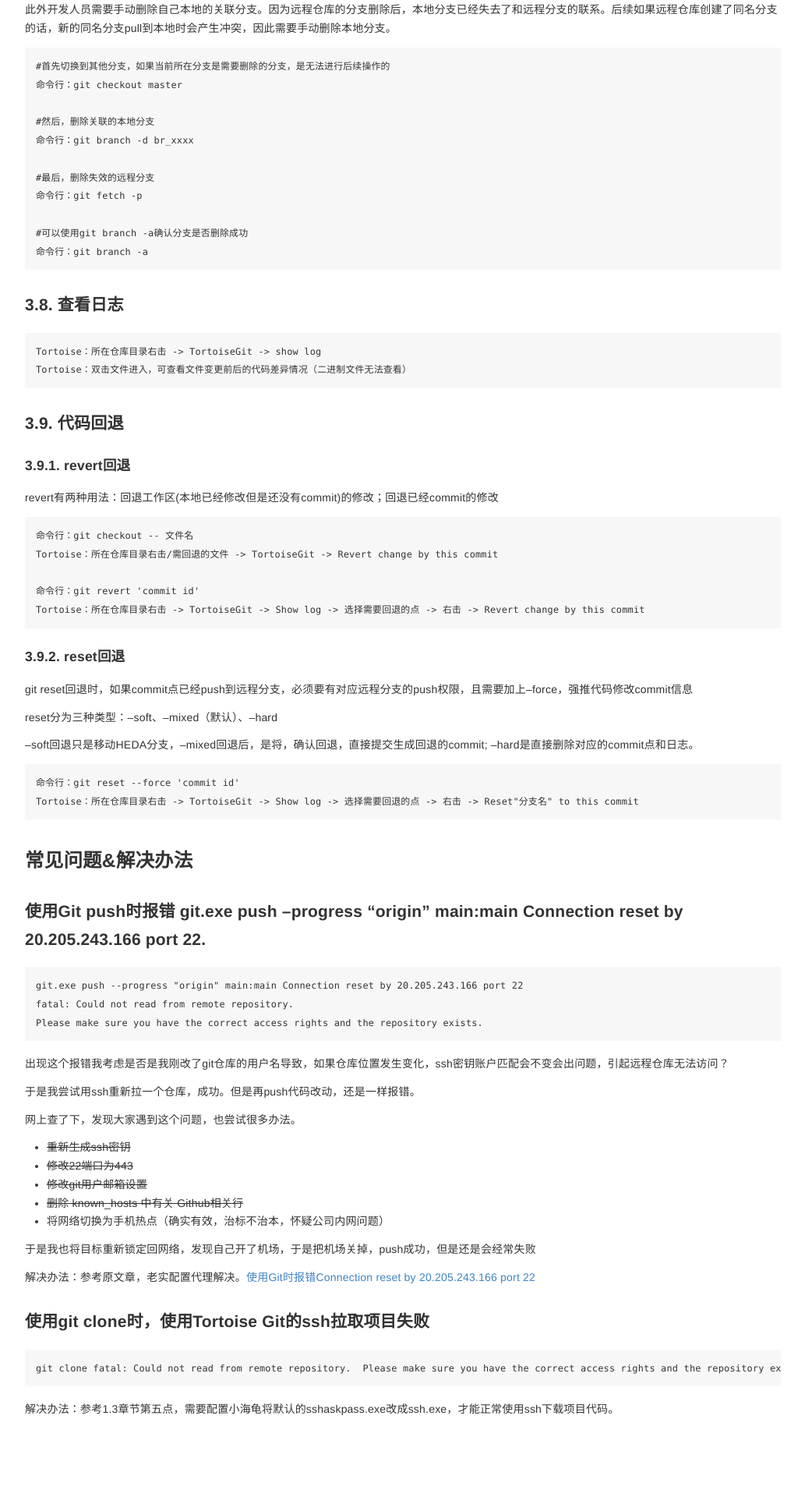
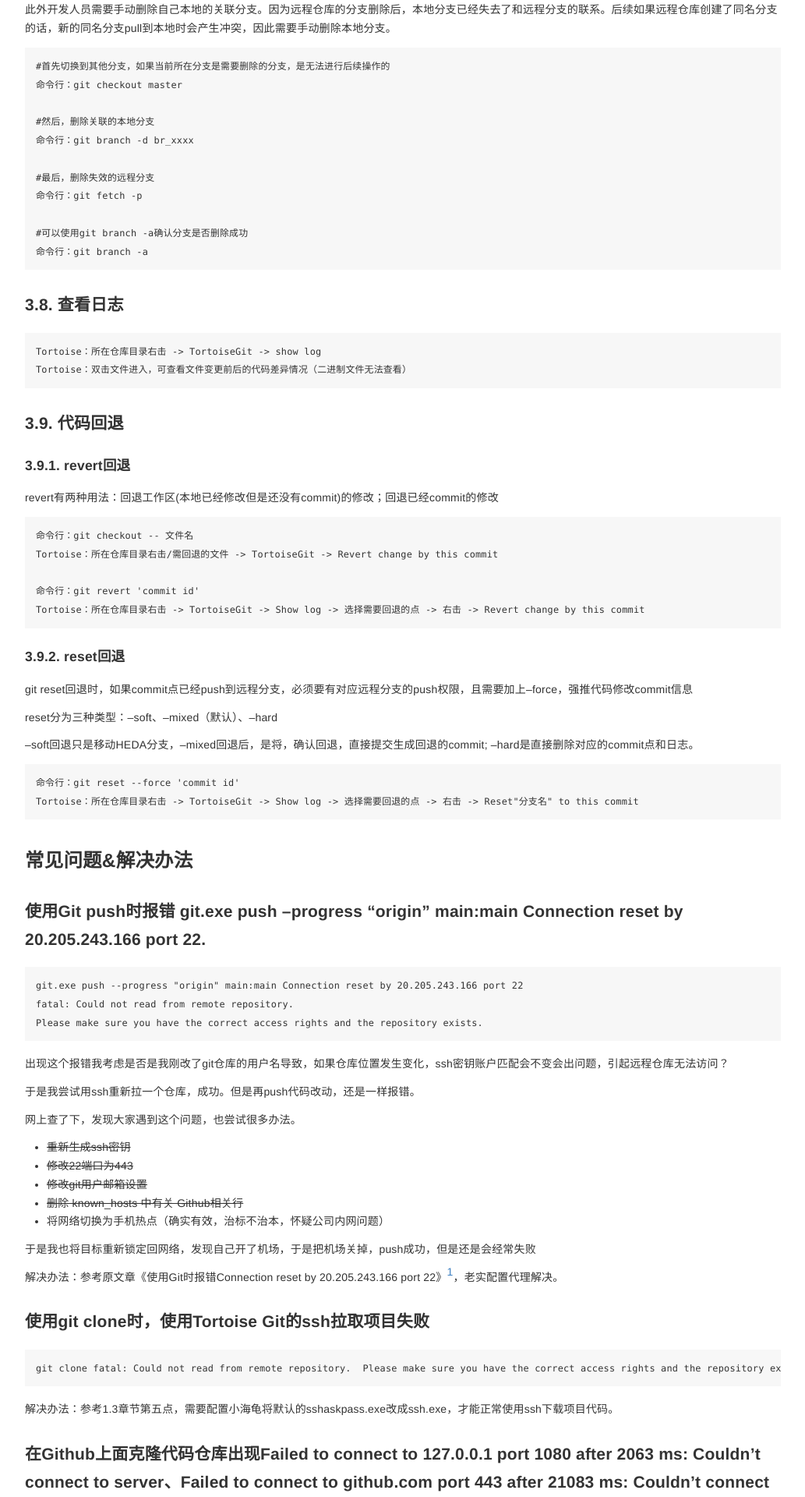
Before and after one commit to YooyoJin/yooyojin.github.io, a Jekyll site: the page built from _posts/2024-11-07-git.md, in a window 1280 px wide. Shown: the part 3080-5000 px from the top of the page at 78% size, without its empty margins (123-1156 px from the left). Built offline with Jekyll 4.4.1, drawn with Linux system fonts in a browser that asks for light colours; some of the changed text lies outside the part shown.

Commit message:
<feature> 增加git常见问题处理

````diff
--- a/_posts/2024-11-07-git.md
+++ b/_posts/2024-11-07-git.md
@@ -206,7 +206,7 @@ Please make sure you have the correct access rights and the repository exists.
 
 于是我也将目标重新锁定回网络，发现自己开了机场，于是把机场关掉，push成功，但是还是会经常失败
 
-解决办法：参考原文章，老实配置代理解决。[使用Git时报错Connection reset by 20.205.243.166 port 22](https://blog.csdn.net/Wrysmile0308/article/details/128801870)
+解决办法：参考原文章《使用Git时报错Connection reset by 20.205.243.166 port 22》[^1]，老实配置代理解决。
 
 ### 使用git clone时，使用Tortoise Git的ssh拉取项目失败
 
@@ -214,3 +214,26 @@ Please make sure you have the correct access rights and the repository exists.
 git clone fatal: Could not read from remote repository.  Please make sure you have the correct access rights and the repository exists.
 ```
 解决办法：参考1.3章节第五点，需要配置小海龟将默认的sshaskpass.exe改成ssh.exe，才能正常使用ssh下载项目代码。
+
+### 在Github上面克隆代码仓库出现Failed to connect to 127.0.0.1 port 1080 after 2063 ms: Couldn't connect to server、Failed to connect to github.com port 443 after 21083 ms: Couldn't connect to server等提示Couldn't connect to server错误，无法正常下载。
+
+
+根据 [fK0pS] 在《解决 Failed to connect to github.com port 443:connection timed out》[^2] 中的分析，需要先把子切换到全局，然后再取消，接着取消全局代理
+
+``` CMD
+# 先设置代理，配置的信息会存储在 `.gitconfig`文件中。
+git config --global http.proxy http://127.0.0.1:1080
+git config --global http.proxy https://127.0.0.1:1080
+
+# 再取消代理
+git config --global --unset http.proxy
+git config --global --unset https.proxy
+```
+
+因为本地有使用代理工具Clash，不确定是否由于经常开关代理工具，而导致代理端口冲突或者混乱引起。
+
+## 参考资料
+
+[^1]: [使用Git时报错Connection reset by 20.205.243.166 port 22](https://blog.csdn.net/Wrysmile0308/article/details/128801870)（CC BY-SA 4.0）
+
+[^2]: [解决 Failed to connect to github.com port 443:connection timed out](https://blog.csdn.net/Hodors/article/details/103226958)（CC BY-SA 4.0）
````
